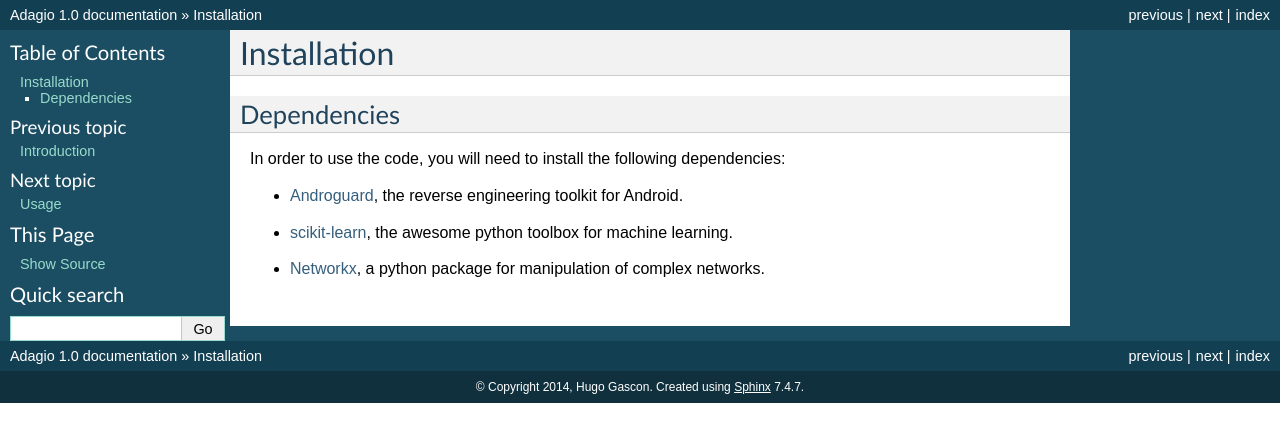
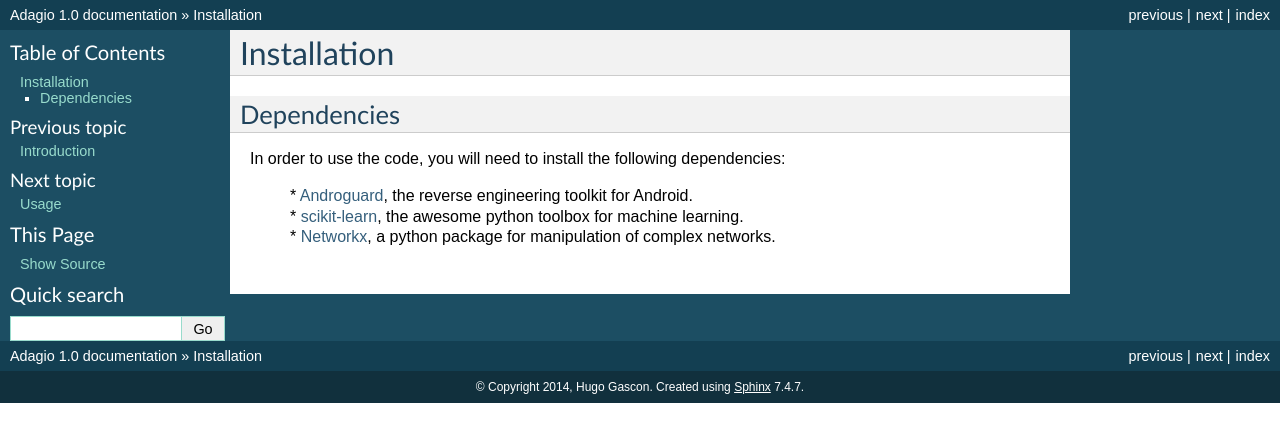
Before and after one commit to hgascon/adagio, a Sphinx documentation site: the page built from docs/installation.rst, in a window 1280 px wide. Shown: the top 442 px of the page. Built offline with Sphinx 7.4.7, drawn with Linux system fonts in a browser that asks for light colours; formulas are drawn with MathJax 3.

Commit message:
more docs

```diff
--- a/docs/installation.rst
+++ b/docs/installation.rst
@@ -16,9 +16,10 @@ Dependencies
 
 In order to use the code, you will need to install the following dependencies:
 
-* Androguard_, the reverse engineering toolkit for Android.
+    | * Androguard_, the reverse engineering toolkit for Android.
+    | * scikit-learn_, the awesome python toolbox for machine learning.
+    | * Networkx_, a python package for manipulation of complex networks.
+
 .. _Androguard: https://code.google.com/p/androguard/
-* scikit-learn_, the awesome python toolbox for machine learning.
 .. _scikit-learn: http://scikit-learn.org/stable/
-* Networkx_, a python package for manipulation of complex networks.
 .. _Networkx: http://networkx.github.io
```
Also changed, not shown: 5 other files.
